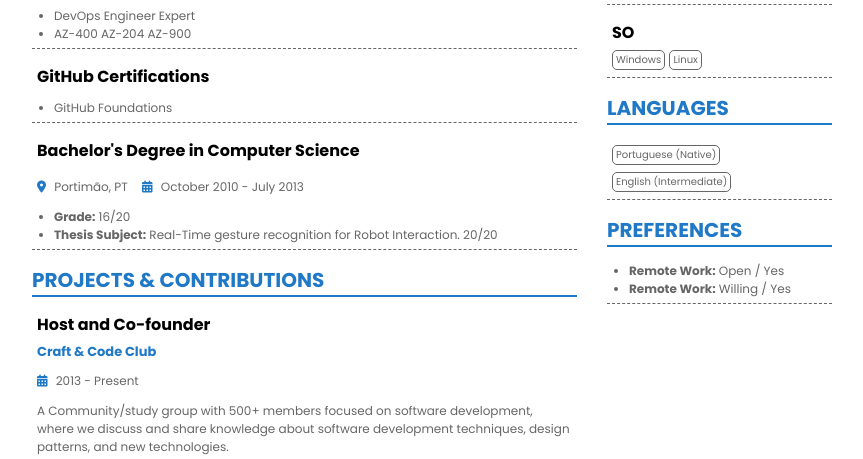
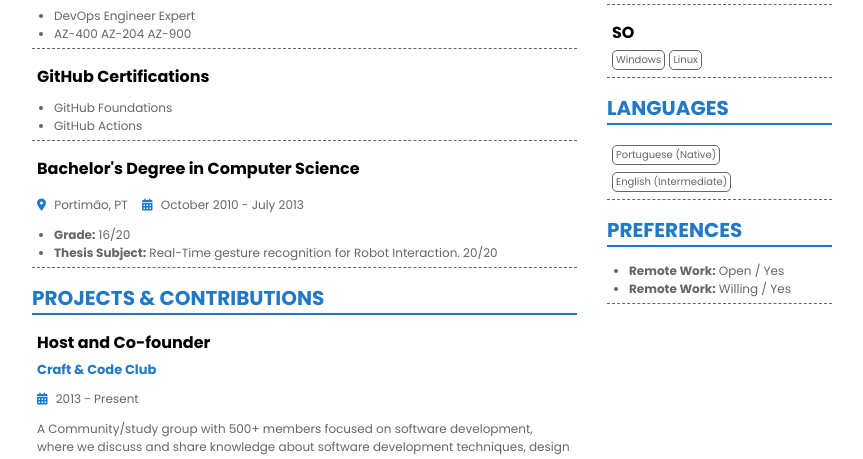
Before and after one commit to NelsonBN/resume, a plain HTML site: page src/index.html in a window 1280 px wide. Shown: the part 1664-2123 px from the top of the page, without its empty margins (208-1071 px from the left). Drawn offline with nearby package versions, Linux system fonts and the light colour scheme.

Commit message:
feat: Add GitHub Actions

```diff
--- a/src/index.html
+++ b/src/index.html
@@ -202,6 +202,7 @@
 
                             <ul>
                                 <li><a href="https://drive.google.com/file/d/1BXzkAhigzy4Sm3GAOY_MZPfIzXt_Pd9x/view?usp=sharing" target="_blank" rel="noopener noreferrer">GitHub Foundations</a></li>
+                                <li><a href="https://drive.google.com/file/d/1pcbTcU0Hc2sl_iEEE3GSjjzyd1pM3T-3/view?usp=sharing" target="_blank" rel="noopener noreferrer">GitHub Actions</a></li>
                             </ul>
                         </article>
 
```
